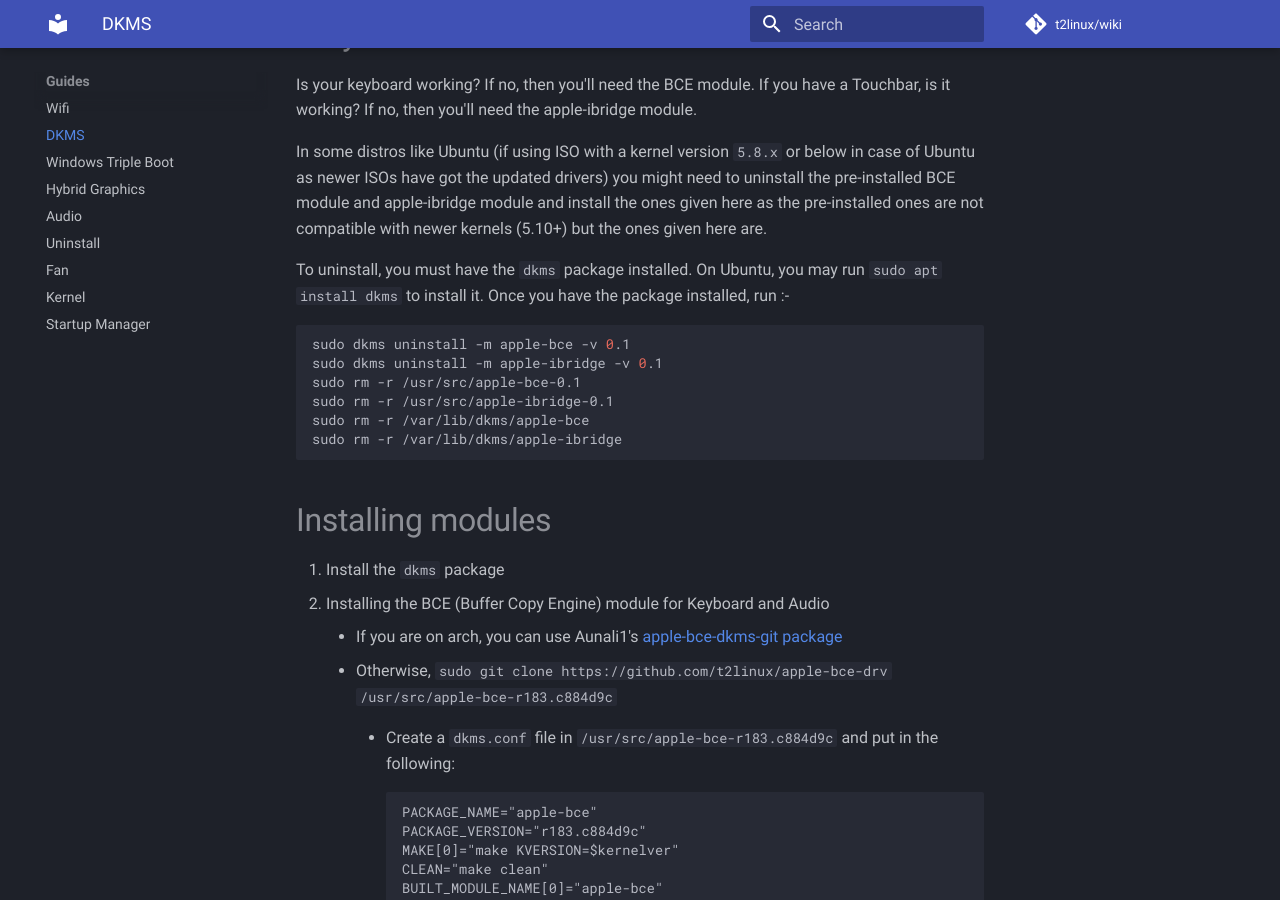
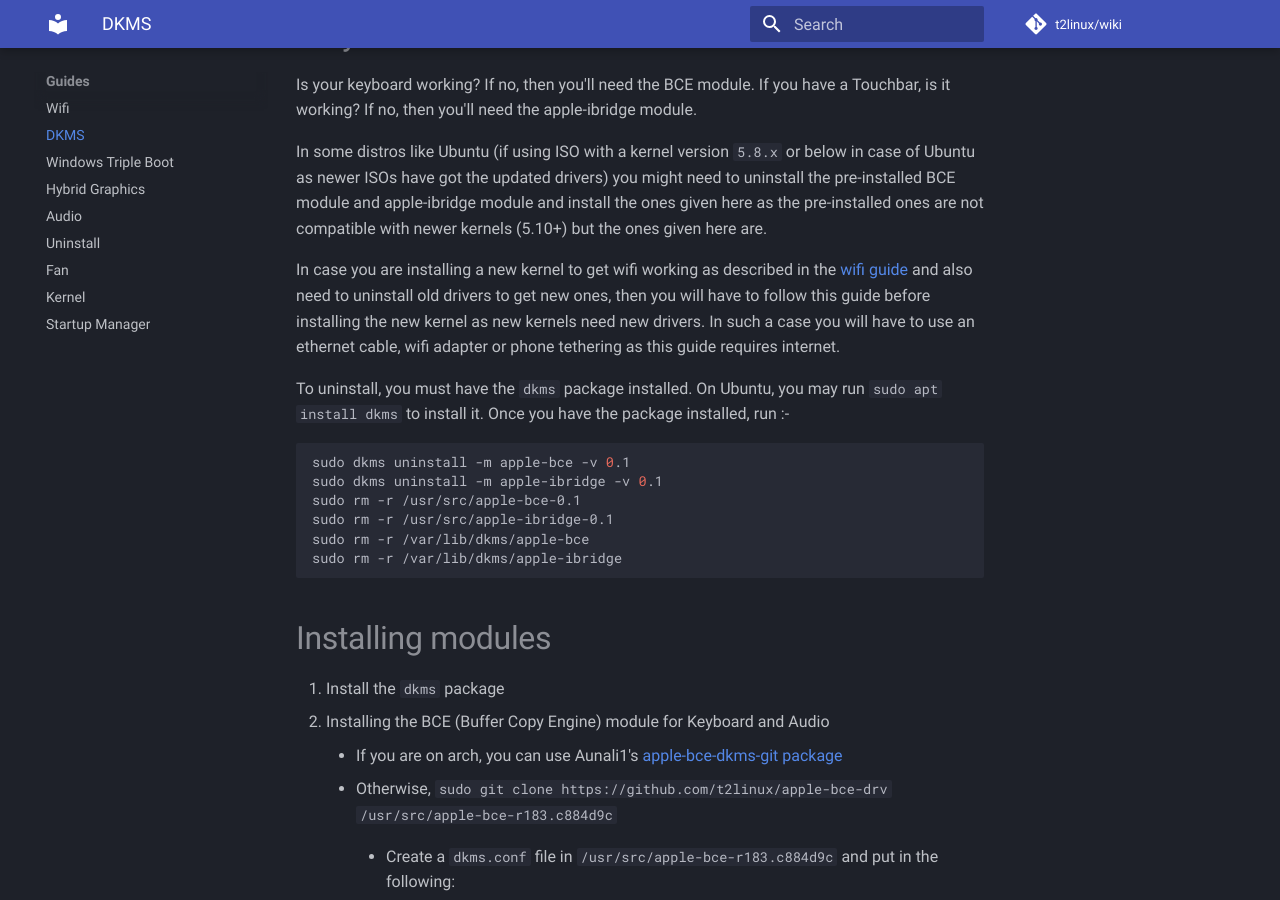
Before and after one commit to t2linux/wiki, an MkDocs documentation site: the page built from docs/guides/dkms.md, in a window 1280 px wide and 900 px high, scrolled down 367 px. Built offline with MkDocs 1.6.1 and Material for MkDocs 9.7.7, drawn with Linux system fonts in a browser that asks for light colours; comment, search, counter and statistics services are not loaded.

Commit message:
Update dkms.md

```diff
--- a/docs/guides/dkms.md
+++ b/docs/guides/dkms.md
@@ -8,6 +8,8 @@ Is your keyboard working? If no, then you'll need the BCE module.
 If you have a Touchbar, is it working? If no, then you'll need the apple-ibridge module.
 
 In some distros like Ubuntu (if using ISO with a kernel version `5.8.x` or below in case of Ubuntu as newer ISOs have got the updated drivers) you might need to uninstall the pre-installed BCE module and apple-ibridge module and install the ones given here as the pre-installed ones are not compatible with newer kernels (5.10+) but the ones given here are.
+
+In case you are installing a new kernel to get wifi working as described in the [wifi guide](https://wiki.t2linux.org/guides/wifi/) and also need to uninstall old drivers to get new ones, then you will have to follow this guide before installing the new kernel as new kernels need new drivers. In such a case you will have to use an ethernet cable, wifi adapter or phone tethering as this guide requires internet.
 
 To uninstall, you must have the `dkms` package installed. On Ubuntu, you may run `sudo apt install dkms` to install it. Once you have the package installed, run :-
 
```
